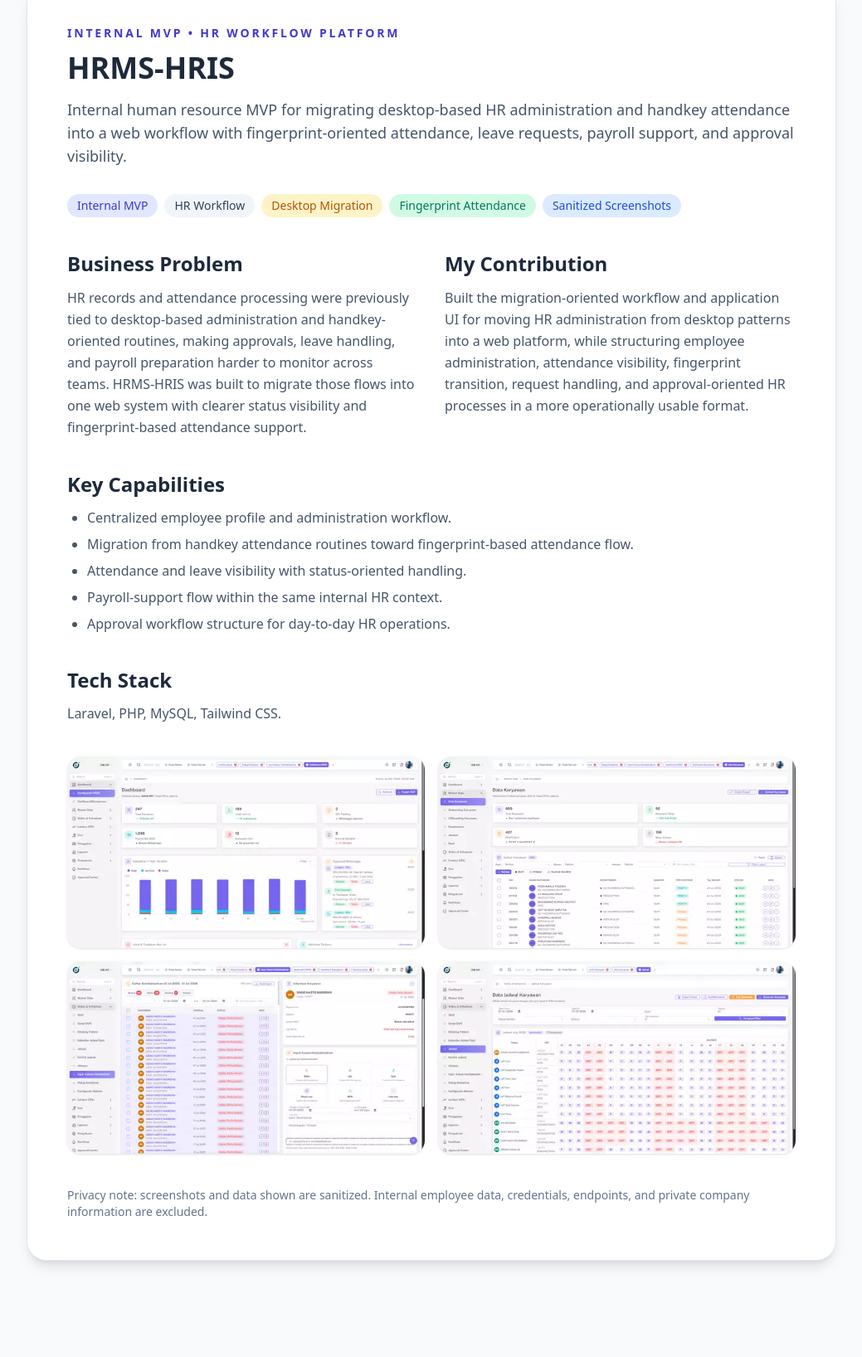
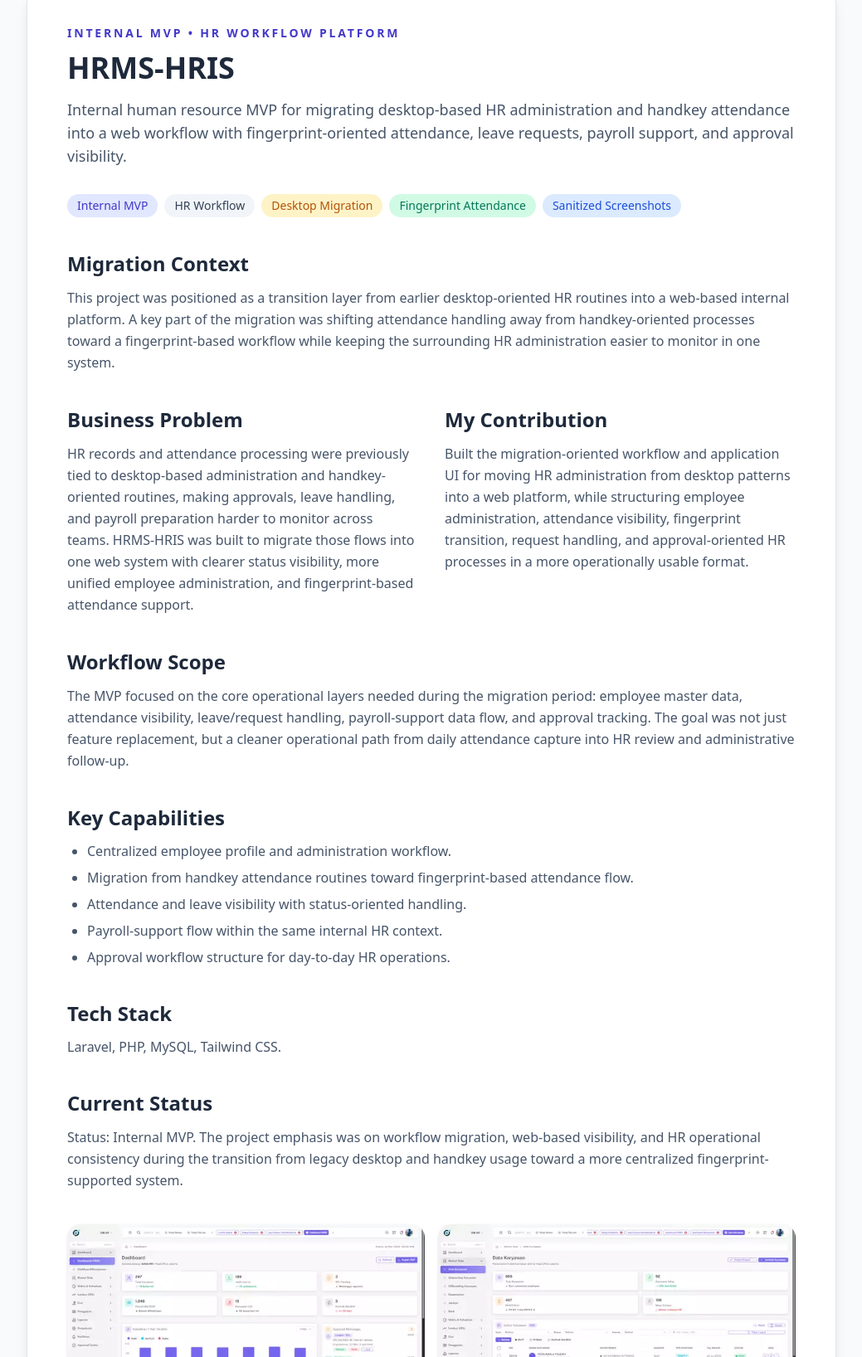
Before and after one commit to jamaludindipa/jamaludindipa.github.io, a website: page projects/hrms-hris.html in a window 1280 px wide. Shown: the part 139-1775 px from the top of the page at 83% size, without its empty margins (120-1159 px from the left). Before the commit the page ends 1723 px from the top, so only its background shows below. Drawn offline with nearby package versions, Linux system fonts and the light colour scheme.

Commit message:
docs: polish HRMS-HRIS detail page

```diff
--- a/projects/hrms-hris.html
+++ b/projects/hrms-hris.html
@@ -20,16 +20,24 @@
                 <span class="px-3 py-1 bg-emerald-100 text-emerald-700 rounded-full text-sm">Fingerprint Attendance</span>
                 <span class="px-3 py-1 bg-blue-100 text-blue-700 rounded-full text-sm">Sanitized Screenshots</span>
             </div>
+            <section class="mb-10">
+                <h2 class="text-2xl font-bold mb-3">Migration Context</h2>
+                <p class="text-slate-600 leading-relaxed">This project was positioned as a transition layer from earlier desktop-oriented HR routines into a web-based internal platform. A key part of the migration was shifting attendance handling away from handkey-oriented processes toward a fingerprint-based workflow while keeping the surrounding HR administration easier to monitor in one system.</p>
+            </section>
             <div class="grid gap-8 md:grid-cols-2 mb-10">
                 <section>
                     <h2 class="text-2xl font-bold mb-3">Business Problem</h2>
-                    <p class="text-slate-600 leading-relaxed">HR records and attendance processing were previously tied to desktop-based administration and handkey-oriented routines, making approvals, leave handling, and payroll preparation harder to monitor across teams. HRMS-HRIS was built to migrate those flows into one web system with clearer status visibility and fingerprint-based attendance support.</p>
+                    <p class="text-slate-600 leading-relaxed">HR records and attendance processing were previously tied to desktop-based administration and handkey-oriented routines, making approvals, leave handling, and payroll preparation harder to monitor across teams. HRMS-HRIS was built to migrate those flows into one web system with clearer status visibility, more unified employee administration, and fingerprint-based attendance support.</p>
                 </section>
                 <section>
                     <h2 class="text-2xl font-bold mb-3">My Contribution</h2>
                     <p class="text-slate-600 leading-relaxed">Built the migration-oriented workflow and application UI for moving HR administration from desktop patterns into a web platform, while structuring employee administration, attendance visibility, fingerprint transition, request handling, and approval-oriented HR processes in a more operationally usable format.</p>
                 </section>
             </div>
+            <section class="mb-10">
+                <h2 class="text-2xl font-bold mb-3">Workflow Scope</h2>
+                <p class="text-slate-600 leading-relaxed">The MVP focused on the core operational layers needed during the migration period: employee master data, attendance visibility, leave/request handling, payroll-support data flow, and approval tracking. The goal was not just feature replacement, but a cleaner operational path from daily attendance capture into HR review and administrative follow-up.</p>
+            </section>
             <section class="mb-10">
                 <h2 class="text-2xl font-bold mb-3">Key Capabilities</h2>
                 <ul class="list-disc pl-6 space-y-2 text-slate-600">
@@ -44,6 +52,10 @@
                 <h2 class="text-2xl font-bold mb-3">Tech Stack</h2>
                 <p class="text-slate-600">Laravel, PHP, MySQL, Tailwind CSS.</p>
             </section>
+            <section class="mb-10">
+                <h2 class="text-2xl font-bold mb-3">Current Status</h2>
+                <p class="text-slate-600 leading-relaxed">Status: Internal MVP. The project emphasis was on workflow migration, web-based visibility, and HR operational consistency during the transition from legacy desktop and handkey usage toward a more centralized fingerprint-supported system.</p>
+            </section>
             <section class="grid gap-4 md:grid-cols-2 mb-10">
                 <img src="../projectimg/HRMS-HRIS/2026-08-22_06h15_13.webp" alt="HRMS-HRIS screen 1" class="w-full rounded-2xl shadow">
                 <img src="../projectimg/HRMS-HRIS/2026-08-22_06h15_25.webp" alt="HRMS-HRIS screen 2" class="w-full rounded-2xl shadow">
```
